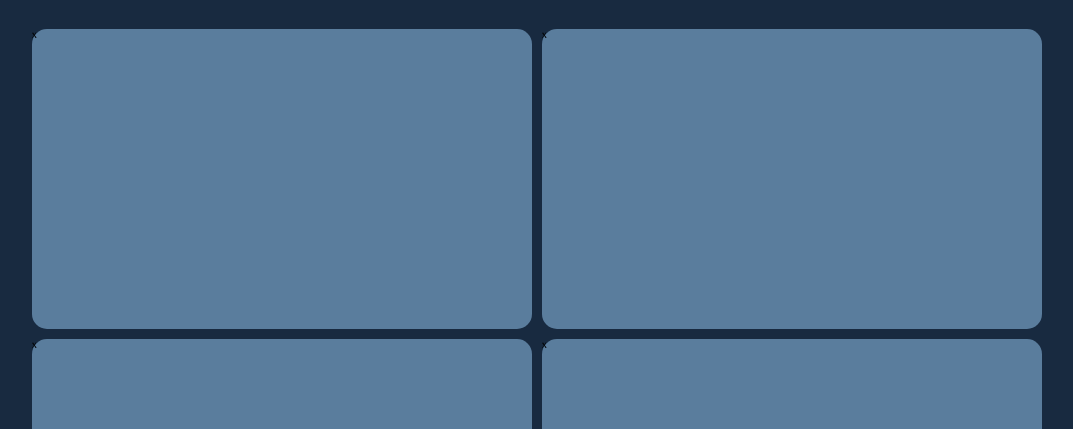
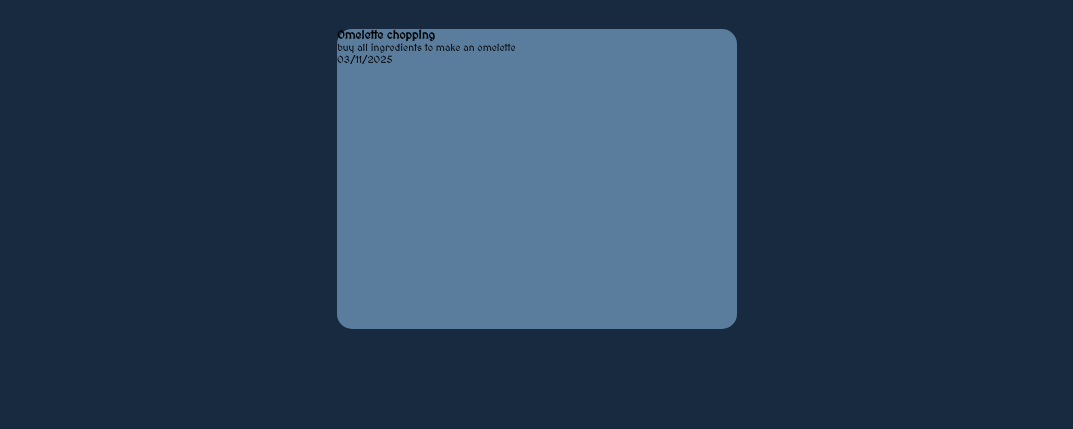
Before and after one commit to Huskarnov/todo-list, a website built with webpack: page src/template.html in a window 1280 px wide. Shown: the part 371-800 px from the top of the page, without its empty margins (103-1176 px from the left). Built offline with nearby package versions, Linux system fonts and the light colour scheme; a web font is replaced by a local one.

Commit message:
created basic logic for card creation

```diff
--- a/package.json
+++ b/package.json
@@ -6,7 +6,8 @@
     "test": "echo \"Error: no test specified\" && exit 1",
     "setup": "npm install -D webpack webpack-cli html-loader html-webpack-plugin css-loader style-loader webpack-dev-server webpack-merge",
     "build": "webpack --config webpack.prod.js",
-    "start": "webpack serve --open --config webpack.dev.js"
+    "start": "webpack serve --open --config webpack.dev.js",
+    "bista": "npm run build & npm run start"
   },
   "repository": {
     "type": "git",
--- a/src/data.js
+++ b/src/data.js
@@ -1,3 +1,10 @@
 export {projects};
 
-let projects = [{name : 'x'}];
+let projects = [{   title : 'Omelette chopping',
+                    description: 'buy all ingredients to make an omelette',
+                    dueDate: '03/11/2025',
+                    checkList: [[false, 'buy eggs'],
+                                [false, 'buy oil'],
+                                [false, 'buy salt']]
+                }
+            ];
--- /dev/null
+++ b/src/domModule.js
@@ -0,0 +1,31 @@
+export {renderCards};
+
+const cardGrid = document.querySelector('.card-grid');
+
+
+const createCard = function(project){
+    let card = document.createElement('div');
+    card.classList.add('card');
+
+    let title = document.createElement('h3');
+    let description = document.createElement('p');
+    let dueDate = document.createElement('p');
+
+    title.textContent = project.title;
+    description.textContent = project.description;
+    dueDate.textContent = project.dueDate;
+
+    card.appendChild(title);
+    card.appendChild(description);
+    card.appendChild(dueDate);
+
+    return card;
+};
+
+
+
+const renderCards = function(projects){
+    for(let i = 0; i <= projects.length; i++){
+        cardGrid.appendChild(createCard(projects[i]));
+    }
+}
--- a/src/index.js
+++ b/src/index.js
@@ -1,3 +1,6 @@
-import {projects} from './data.js';
+import './styles.css';
 
-import './styles.css';
+import { projects } from './data';
+import { renderCards } from './domModule';
+
+renderCards(projects);
--- a/src/styles.css
+++ b/src/styles.css
@@ -85,22 +85,16 @@ header img{
   width: auto;
 }
 
-main{
-  display: flex;
-  flex-direction: column;
-  align-items: center;
-}
-
-main > svg{
+header svg{
   height: 4rem;
   width: 4rem;
 
   color: var(--steel);
 
-  margin-bottom: 1rem;
+  margin-top: 1rem;
 }
 
-main > svg:hover{
+header svg:hover{
   animation: emphacise 0.1s ease-in-out forwards ;
 }
 
@@ -110,20 +104,26 @@ main > svg:hover{
   100% {color: var(--sage);}
 }
 
+main{
+  display: flex;
+  justify-content: center;}
+
 .card-grid{
-  display: flex;
-  justify-content: center;
-  align-items: center;
-  flex-wrap: wrap;
+  justify-self: center;
+  display: grid;
+  justify-items: center;
+  grid-template-columns: repeat(auto-fit, minmax(400px, 1fr));
+
   gap: 10px;
 
   padding-top: 1rem;
 
-  background-color: var(--prussian);
+  min-width: 400px;
+  max-width: 1220px;
 }
 
 .card{
-  width: 500px;
+  width: 400px;
   height: 300px;
 
   background-color: var(--steel);
--- a/src/template.html
+++ b/src/template.html
@@ -15,18 +15,13 @@
                 <div>
                     <p>Plan it !</p>
                     <img src="https://i.ibb.co/jZ8wKn0m/logo.png" alt="logo">
+                    <svg xmlns="http://www.w3.org/2000/svg" width="24" height="24" viewBox="0 0 24 24"><path fill="currentColor" d="M17 13h-4v4h-2v-4H7v-2h4V7h2v4h4m-5-9A10 10 0 0 0 2 12a10 10 0 0 0 10 10a10 10 0 0 0 10-10A10 10 0 0 0 12 2"/></svg>
+
                 </div>
             </header>
 
         <main>
-            <svg xmlns="http://www.w3.org/2000/svg" width="24" height="24" viewBox="0 0 24 24"><path fill="currentColor" d="M17 13h-4v4h-2v-4H7v-2h4V7h2v4h4m-5-9A10 10 0 0 0 2 12a10 10 0 0 0 10 10a10 10 0 0 0 10-10A10 10 0 0 0 12 2"/></svg>
-
             <div class="card-grid">
-                <div class="card">x</div>
-                <div class="card">x</div>
-                <div class="card">x</div>
-                <div class="card">x</div>
-                <div class="card">x</div>
             </div>
         </main>
 
```
